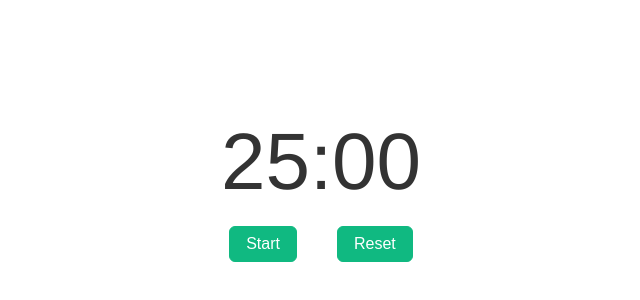
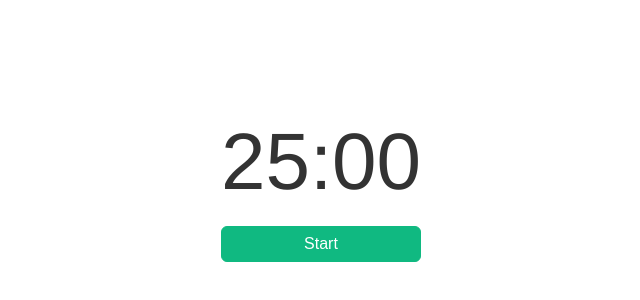
Before and after one commit to lzieniew/my_first_vue_projects, a Vue app in the folder pomodoro_app/: page / in a window 1280 px wide. Shown: the part 220-520 px from the top of the page, without its empty margins (319-959 px from the left). Built offline with nearby package versions, Linux system fonts and the light colour scheme; a web font is replaced by a local one.

Commit message:
One button with context dependent action

```diff
--- a/pomodoro_app/src/components/Timer.vue
+++ b/pomodoro_app/src/components/Timer.vue
@@ -3,7 +3,8 @@
   import { ref, watch } from 'vue'
 
   const timer_seconds = ref(1500);
-  const running = ref(false)
+  const running = ref(false);
+  const button_text = ref("Start");
 
   function tick() {
     if (running.value){
@@ -11,14 +12,19 @@
     }
   };
 
-  function start() {
-    running.value = true;
+  function on_click() {
+    if (!running.value) {
+      console.log("not running");
+      running.value = true;
+      button_text.value = "Reset";
+    }
+    else {
+      console.log("running");
+      button_text.value = "Start";
+      running.value = false;
+      timer_seconds.value = 1500;
+    }
   };
-
-  function reset() {
-    timer_seconds.value = 1500;
-    running.value = false;
-  }
 
   const interval = setInterval(tick, 1000);
 
@@ -28,8 +34,7 @@
   <div class="timer_container">
     <TimeDisplay :seconds="timer_seconds" />
     <div class="button_row">
-      <Button @click="start">Start</button>
-      <Button @click="reset">Reset</button>
+      <Button @click="on_click">{{ button_text }}</button>
     </div>
   </div>
 </template>
@@ -45,7 +50,12 @@
 
 .button_row {
   display: flex;
-  justify-content: space-between;
-  gap: 40px;
+  justify-content: center;
+  width: 100%;
+}
+
+.p-button {
+  flex-grow: 2;
+  justify-content: center;
 }
 </style>
```
